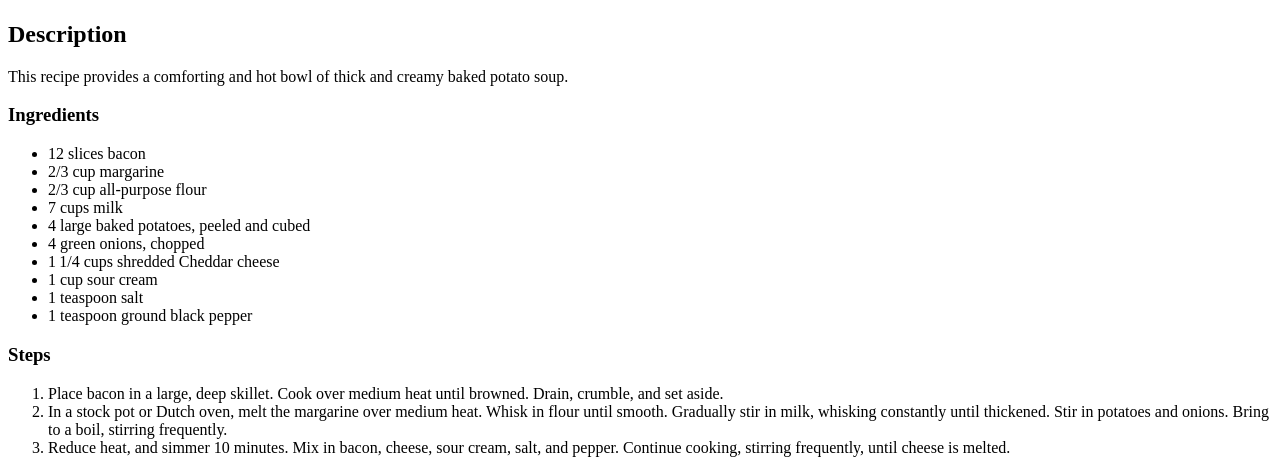
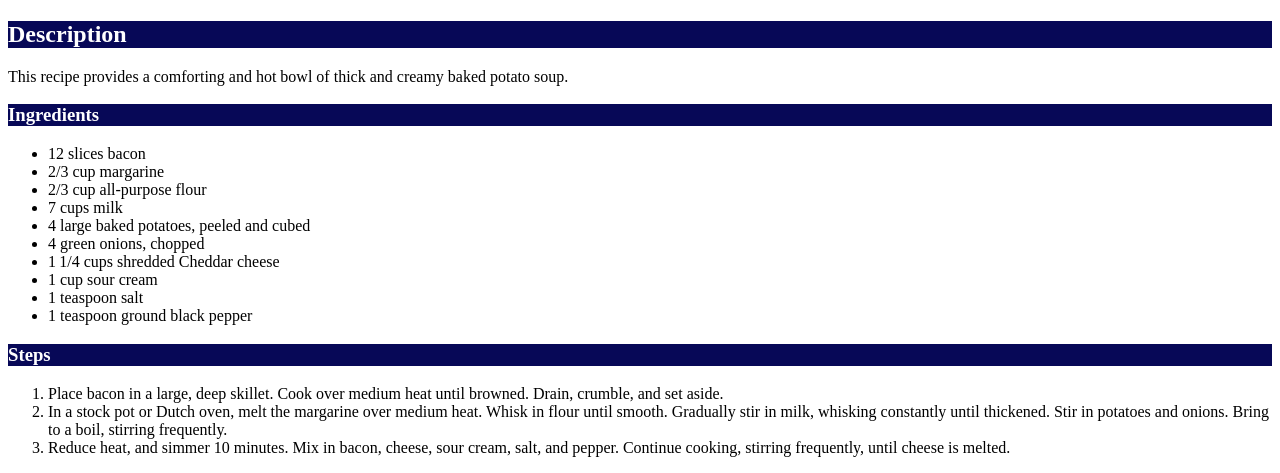
Before and after one commit to kaitlinennis/odin-recipes, a plain HTML site: page recipes/baked-potato-soup.html in a window 1280 px wide. Shown: the part 410-883 px from the top of the page. Drawn offline with Linux system fonts and the light colour scheme.

Commit message:
Change subheading text and background colors

```diff
--- a/style.css
+++ b/style.css
@@ -16,3 +16,8 @@ img {
 .center {
     text-align: center;
 }
+
+h2, h3 {
+    background-color: rgb(7, 8, 87);
+    color: white;
+}
```
